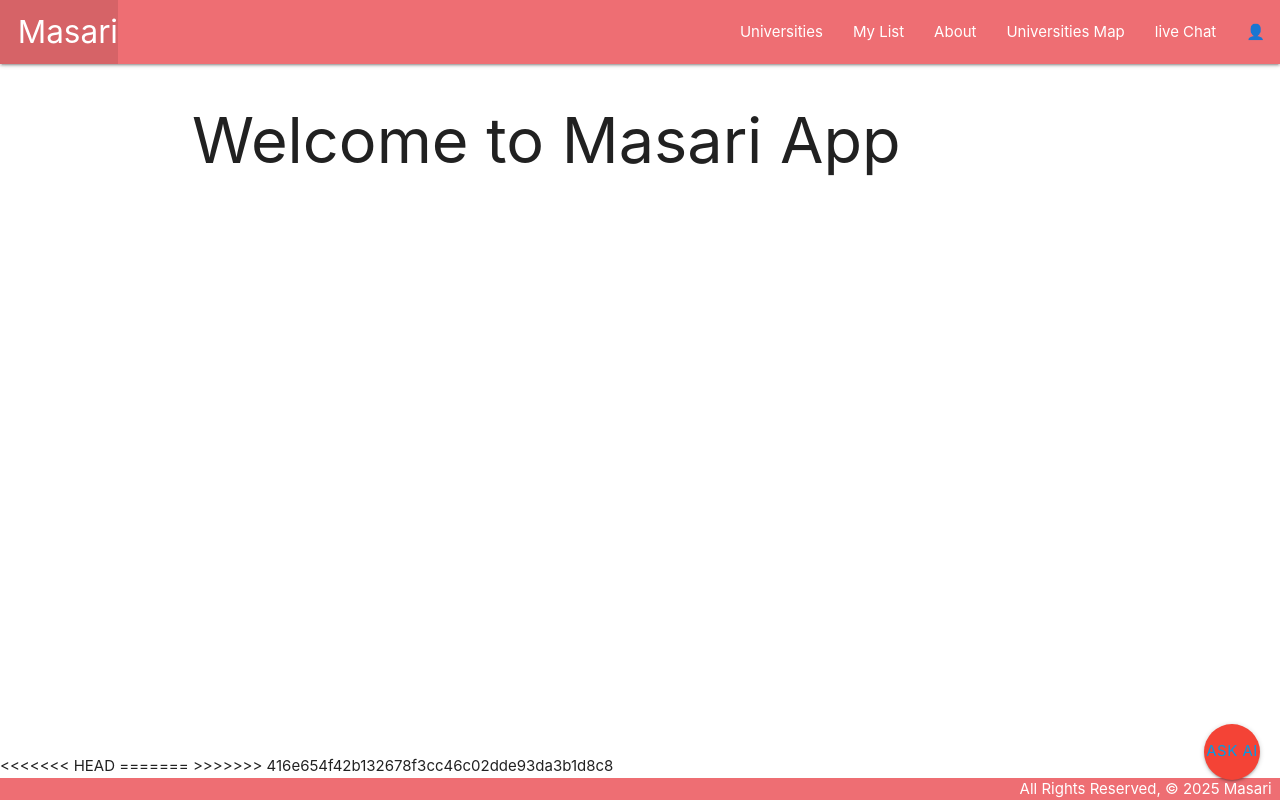
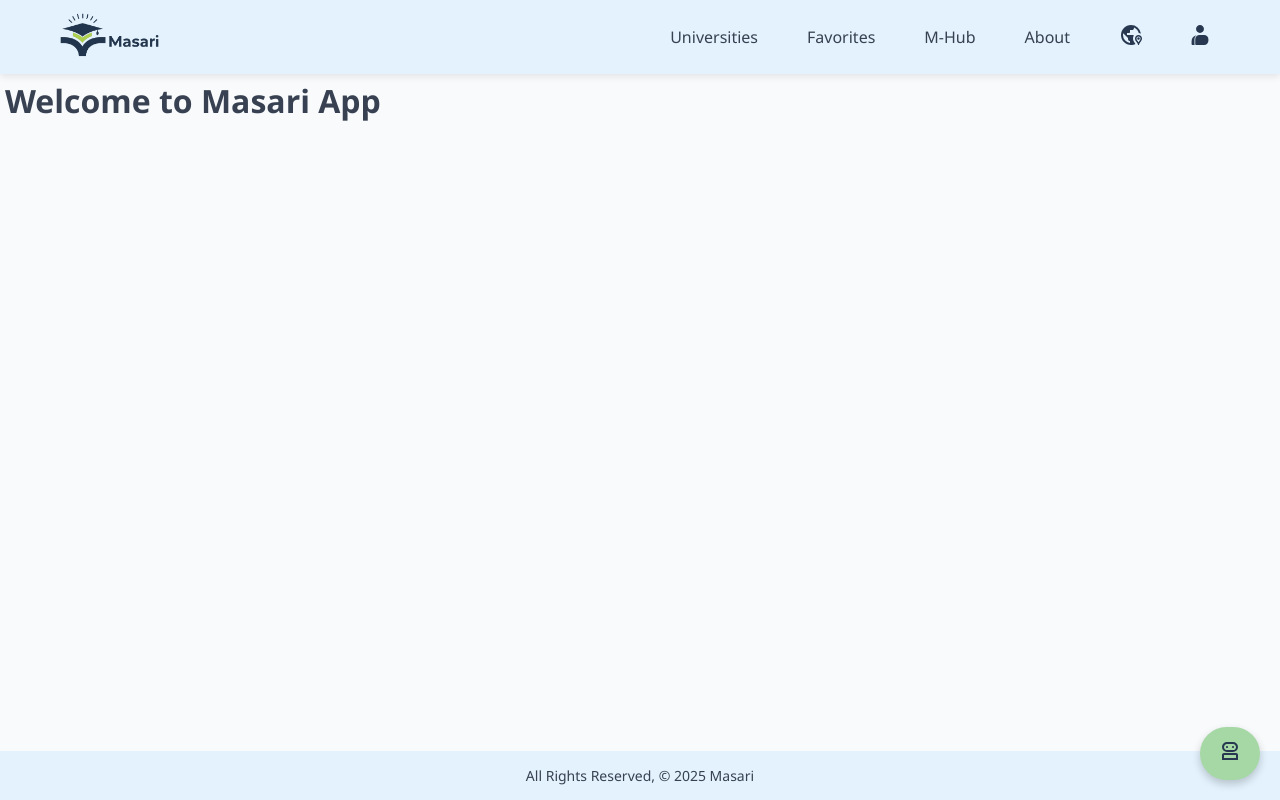
Before and after one commit to NOORSALMAN25/MASARI, a Django app: page / in a window 1280 px wide. Run offline with Django 5.2, Linux system fonts and the light colour scheme; the visitor is signed in with stand-in values (Sample User, id 1).

Commit message:
adding style for base

```diff
--- a/main_app/static/css/style.css
+++ b/main_app/static/css/style.css
@@ -1,67 +1,217 @@
+:root {
+  --bg-color: #f8fafc;
+  --navbar-footer: #e3f2fd;
+  --primary-btn: #a5d8a5;
+  --secondary-btn: #7dad7d;
+  --text: #374151;
+  --heading: #1e293b;
+  --hover-link: #a5d8a5;
+}
+
+* {
+  box-sizing: border-box;
+  margin: 0;
+  padding: 0;
+}
+
 body {
   display: flex;
+  flex-direction: column;
   min-height: 100vh;
-  flex-direction: column;
+  font-family: 'Segoe UI', sans-serif;
+  background-color: var(--bg-color);
+  color: var(--text);
 }
 
 main {
   flex: 1 0 auto;
+  margin: 5px;
 }
 
-footer.page-footer {
-  padding-top: 0;
-  text-align: right;
-}
-<<<<<<< HEAD
-=======
-
-/* Container */
-.profile-dropdown {
-  position: relative;
-  display: inline-block;
+a {
+  text-decoration: none;
+  color: var(--text);
+  font-weight: 500;
+  transition: 0.3s;
 }
 
-/* Hide menu by default */
-.dropdown-menu {
-  display: none;
-  position: absolute;
-  right: 0;
-  top: 100%;
-  background: white;
-  list-style: none;
-  padding: 10px 0;
-  margin: 0;
-  border: 1px solid #ddd;
-  border-radius: 8px;
-  min-width: 150px;
-  box-shadow: 0 4px 8px rgba(0, 0, 0, 0.1);
-  z-index: 100;
+a:hover {
+  color: var(--hover-link);
 }
 
-/* Each item */
-.dropdown-menu li {
-  padding: 8px 16px;
+header {
+  background-color: var(--navbar-footer);
+  color: var(--heading);
+  position: sticky;
+  top: 0;
+  z-index: 1000;
+  box-shadow: 0 2px 8px rgba(0, 0, 0, 0.1);
 }
 
-.dropdown-menu li a,
-.dropdown-menu li button {
-  color: #333;
-  text-decoration: none;
+.nav-container {
+  max-width: 1200px;
+  margin: 0 auto;
+  padding: 12px 20px;
+  display: flex;
+  align-items: center;
+  justify-content: space-between;
+}
+
+.nav-container img {
+  height: 45px;
+}
+
+.nav-links {
+  list-style: none;
+  display: flex;
+  gap: 25px;
+  align-items: center;
+}
+
+.nav-links li {
+  position: relative;
+}
+
+.nav-links a {
+  padding: 8px 12px;
+  border-radius: 8px;
+  transition: background 0.3s, color 0.3s;
+}
+
+.nav-links a:hover {
+  background-color: var(--primary-btn);
+  color: white;
+}
+
+.nav-links button {
   background: none;
   border: none;
+  font-size: 20px;
   cursor: pointer;
-  width: 100%;
-  text-align: left;
-  font-size: 14px;
 }
 
-.dropdown-menu li a:hover,
-.dropdown-menu li button:hover {
-  background: #f5f5f5;
+.user-menu {
+  position: relative;
 }
 
-/* Show dropdown when hovering over profile */
-.profile-dropdown:hover .dropdown-menu {
+.user-button {
+  width: 40px;
+  height: 40px;
+  background-color: #b2c76f;
+  color: #273850;
+  border: none;
+  border-radius: 50%;
+  cursor: pointer;
+  font-size: 1.2rem;
+  transition: background-color 0.3s ease;
+}
+
+.user-button:hover {
+  background-color: white;
+}
+
+.dropdown {
+  position: absolute;
+  top: 100%;
+  right: 0;
+  background: white;
+  color: #273850;
+  border-radius: 8px;
+  box-shadow: 0 10px 25px rgba(0, 0, 0, 0.15);
+  min-width: 200px;
+  margin-top: 8px;
+  opacity: 0;
+  visibility: hidden;
+  transform: translateY(-10px);
+  transition: all 0.3s ease;
+}
+
+.user-menu:hover .dropdown {
+  opacity: 1;
+  visibility: visible;
+  transform: translateY(0);
+}
+
+.dropdown-header {
+  padding: 1rem;
+  border-bottom: 1px solid #e5e7eb;
+}
+
+.dropdown-header p:first-child {
+  font-size: 0.875rem;
+  color: #6b7280;
+}
+
+.dropdown-header p:last-child {
+  font-weight: 600;
+}
+
+.dropdown-links {
+  padding: 0.5rem 0;
+}
+
+.dropdown-links a {
   display: block;
+  padding: 0.75rem 1rem;
+  margin: 10px;
+  color: #273850;
+  text-decoration: none;
+  transition: background-color 0.2s ease;
+  text-align: center;
 }
->>>>>>> 7fe3c772b7471ba44611a91695d14a3ce6144642
+
+.dropdown-links a:hover {
+  background-color: #f3f4f6;
+  color:var(--heading);
+}
+.form-button{
+    text-align: center;
+    display: flex;
+    justify-content: center;
+
+}
+
+.dropdown-links form button {
+  display: block;
+  padding: 0.75rem 1rem;
+  background-color: #fff;
+  color: #273850;
+  border: none;
+  border-radius: 50px;
+  cursor: pointer;
+  text-align: center;
+  transition: background-color 0.2s, color 0.2s;
+}
+
+.dropdown-links form button:hover {
+  background-color: #b2c76f;
+  color: #fff;
+}
+
+/* Chatbot button */
+#chatbot-button {
+  position: fixed;
+  bottom: 20px;
+  right: 20px;
+  background-color: var(--primary-btn);
+  color: var(--text);
+  padding: 12px 18px;
+  border-radius: 50px;
+  box-shadow: 0 4px 8px rgba(0, 0, 0, 0.2);
+  font-weight: bold;
+  transition: background 0.3s, transform 0.2s;
+}
+
+#chatbot-button:hover {
+  background-color: var(--secondary-btn);
+  transform: translateY(-2px);
+}
+
+/* Footer */
+footer {
+  background-color: var(--navbar-footer);
+  text-align: center;
+  padding: 15px 0;
+  font-size: 14px;
+  margin-top: 40px;
+}
--- a/main_app/templates/base.html
+++ b/main_app/templates/base.html
@@ -4,77 +4,53 @@
   <head>
     <meta charset="UTF-8" />
     <meta name="viewport" content="width=device-width, initial-scale=1.0" />
-    <link
-      rel="stylesheet"
-      href="https://cdnjs.cloudflare.com/ajax/libs/materialize/1.0.0/css/materialize.min.css"
-    />
-    <link
-      rel="stylesheet"
-      type="text/css"
-      href="{% static 'css/style.css' %}"
-    />
-    <script src="https://cdnjs.cloudflare.com/ajax/libs/materialize/1.0.0/js/materialize.min.js"></script>
     <title>Masari</title>
+    <link rel="stylesheet" href="{% static 'css/style.css' %}" />
   </head>
   <body>
-    <header class="navbar-fixed">
-      <nav>
-        <div class="nav-wrapper">
-          <ul>
-            <li>
-              <!-- logo here -->
-              <a href="{% url 'home' %}" class="left brand-logo"
-                >&nbsp;&nbsp;Masari</a
-              >
-            </li>
-          </ul>
-          <ul class="right">
-            {% if user.is_authenticated%}
+    <header>
+      <div class="nav-container">
+        <a href="{% url 'home' %}" class="nav-logo">
+          <img src="{% static 'images/logo.png' %}" alt="masari logo" />
+        </a>
+        <ul class="nav-links">
+          {% if user.is_authenticated %}
           <li><a href="{% url 'index' %}">Universities</a></li>
-            <li><a href="{% url 'favorites_list' %}">My List</a></li>
+          <li><a href="{% url 'favorites_list' %}">Favorites</a></li>
+
+          <li><a href="{% url 'live_chat' %}">M-Hub</a></li>
           <li><a href="{% url 'about' %}">About</a></li>
-            <li><a href="{% url 'map' %}">Universities Map</a></li>
-            <li><a href="{% url 'live_chat' %}">live Chat</a></li>
+          <li><a href="{% url 'map' %}"><svg xmlns="http://www.w3.org/2000/svg" height="24px"  viewBox="0 -960 960 960" width="24px" fill="#273850"><path d="M480-80q-83 0-156-31.5T197-197q-54-54-85.5-127T80-480q0-83 31.5-156T197-763q54-54 127-85.5T480-880q152 0 263.5 98T876-538q-20-10-41.5-15.5T790-560q-19-73-68.5-130T600-776v16q0 33-23.5 56.5T520-680h-80v80q0 17-11.5 28.5T400-560h-80v80h240q11 0 20.5 5.5T595-459q-17 27-26 57t-9 62q0 63 32.5 117T659-122q-41 20-86 31t-93 11Zm-40-82v-78q-33 0-56.5-23.5T360-320v-40L168-552q-3 18-5.5 36t-2.5 36q0 121 79.5 212T440-162Zm340 82q-7 0-12-4t-7-10q-11-35-31-65t-43-59q-21-26-34-57t-13-65q0-58 41-99t99-41q58 0 99 41t41 99q0 34-13.5 64.5T873-218q-23 29-43 59t-31 65q-2 6-7 10t-12 4Zm0-113q10-17 22-31.5t23-29.5q14-19 24.5-40.5T860-340q0-33-23.5-56.5T780-420q-33 0-56.5 23.5T700-340q0 24 10.5 45.5T735-254q12 15 23.5 29.5T780-193Zm0-97q-21 0-35.5-14.5T730-340q0-21 14.5-35.5T780-390q21 0 35.5 14.5T830-340q0 21-14.5 35.5T780-290Z"/></svg></a></li>
 
-            <!-- profile icon -->
-            <li class="profile-dropdown">
-              <a>👤</a>
-              <ul class="dropdown-menu">
-                <li style="color: black">Welcome, {{user.username}}</li>
-                <!-- change to profile link -->
-                <li><a href="{% url 'edit_user' %}">Edit Profile</a></li>
-                <li>
+          <li class="user-menu">
+            <button class="user-button"><svg xmlns="http://www.w3.org/2000/svg" height="24px" viewBox="0 -960 960 960" width="24px" fill="#273850"><path d="M185-80q-17 0-29.5-12.5T143-122v-105q0-90 56-159t144-88q-40 28-62 70.5T259-312v190q0 11 3 22t10 20h-87Zm147 0q-17 0-29.5-12.5T290-122v-190q0-70 49.5-119T459-480h189q70 0 119 49t49 119v64q0 70-49 119T648-80H332Zm148-484q-66 0-112-46t-46-112q0-66 46-112t112-46q66 0 112 46t46 112q0 66-46 112t-112 46Z"/></svg></button>
+            <div class="dropdown">
+              <div class="dropdown-header">
+                <p>Welcome back!</p>
+                <p>{{ user.username }}</p>
+              </div>
+              <div class="dropdown-links">
+                <a href="{% url 'edit_user' %}">Edit Profile</a>
+                <div class="form-button">
                 <form action="{% url 'logout' %}" method="post">
                   {% csrf_token %}
                   <button type="submit">Sign out</button>
                 </form>
+                </div>
+              </div>
+            </div>
           </li>
-              </ul>
-
           {% else %}
-            </li>
-
           <li><a href="{% url 'about' %}">About</a></li>
           {% endif %}
         </ul>
       </div>
-      </nav>
     </header>
-    <main class="container">{% block content %} {% endblock %}</main>
-<<<<<<< HEAD
-=======
 
->>>>>>> 416e654f42b132678f3cc46c02dde93da3b1d8c8
-    <div id="chatbot-button" class="btn-floating btn-large red" style="
-          position: fixed;
-          bottom: 20px;
-          right: 20px;
-          z-index: 999;
-          cursor: pointer;">
-  <a href="{% url 'AIchat' %}">Ask AI</a>
-</div>
-    <footer class="page-footer">
-      <div class="right">All Rights Reserved, &copy; 2025 Masari &nbsp;</div>
-    </footer>
+    <main>{% block content %} {% endblock %}</main>
+
+    <a id="chatbot-button" href="{% url 'AIchat' %}"><svg xmlns="http://www.w3.org/2000/svg" height="24px" viewBox="0 -960 960 960" width="24px" fill="#273850"><path d="M160-120v-200q0-33 23.5-56.5T240-400h480q33 0 56.5 23.5T800-320v200H160Zm200-320q-83 0-141.5-58.5T160-640q0-83 58.5-141.5T360-840h240q83 0 141.5 58.5T800-640q0 83-58.5 141.5T600-440H360ZM240-200h480v-120H240v120Zm120-320h240q50 0 85-35t35-85q0-50-35-85t-85-35H360q-50 0-85 35t-35 85q0 50 35 85t85 35Zm0-80q17 0 28.5-11.5T400-640q0-17-11.5-28.5T360-680q-17 0-28.5 11.5T320-640q0 17 11.5 28.5T360-600Zm240 0q17 0 28.5-11.5T640-640q0-17-11.5-28.5T600-680q-17 0-28.5 11.5T560-640q0 17 11.5 28.5T600-600ZM480-200Zm0-440Z"/></svg></a>
+
+    <footer>All Rights Reserved, &copy; 2025 Masari</footer>
   </body>
 </html>
```
Also changed, not shown: main_app/static/images/background.png (added), main_app/static/images/logo.png (added). Lines whose indentation alone changed are shown as unchanged.
